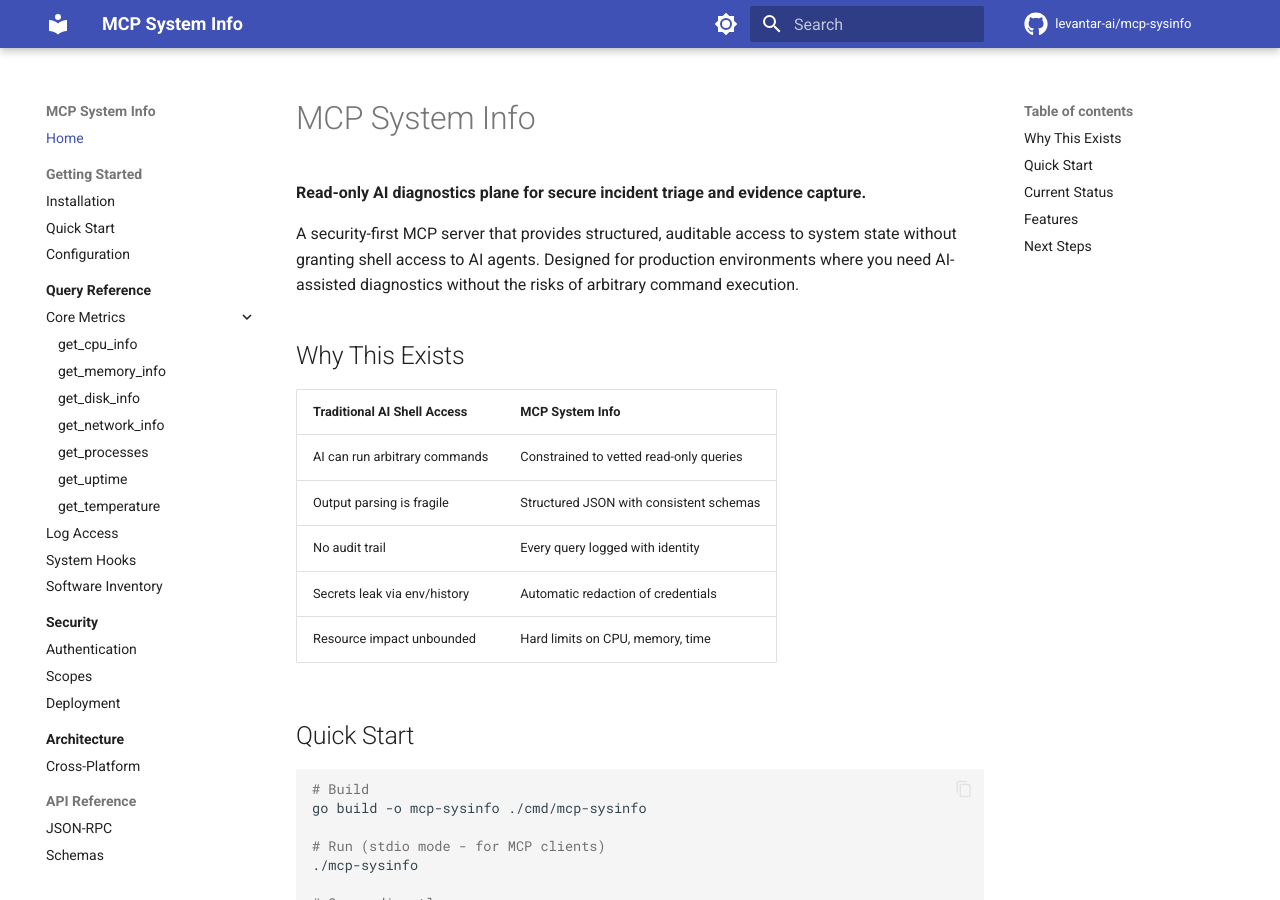
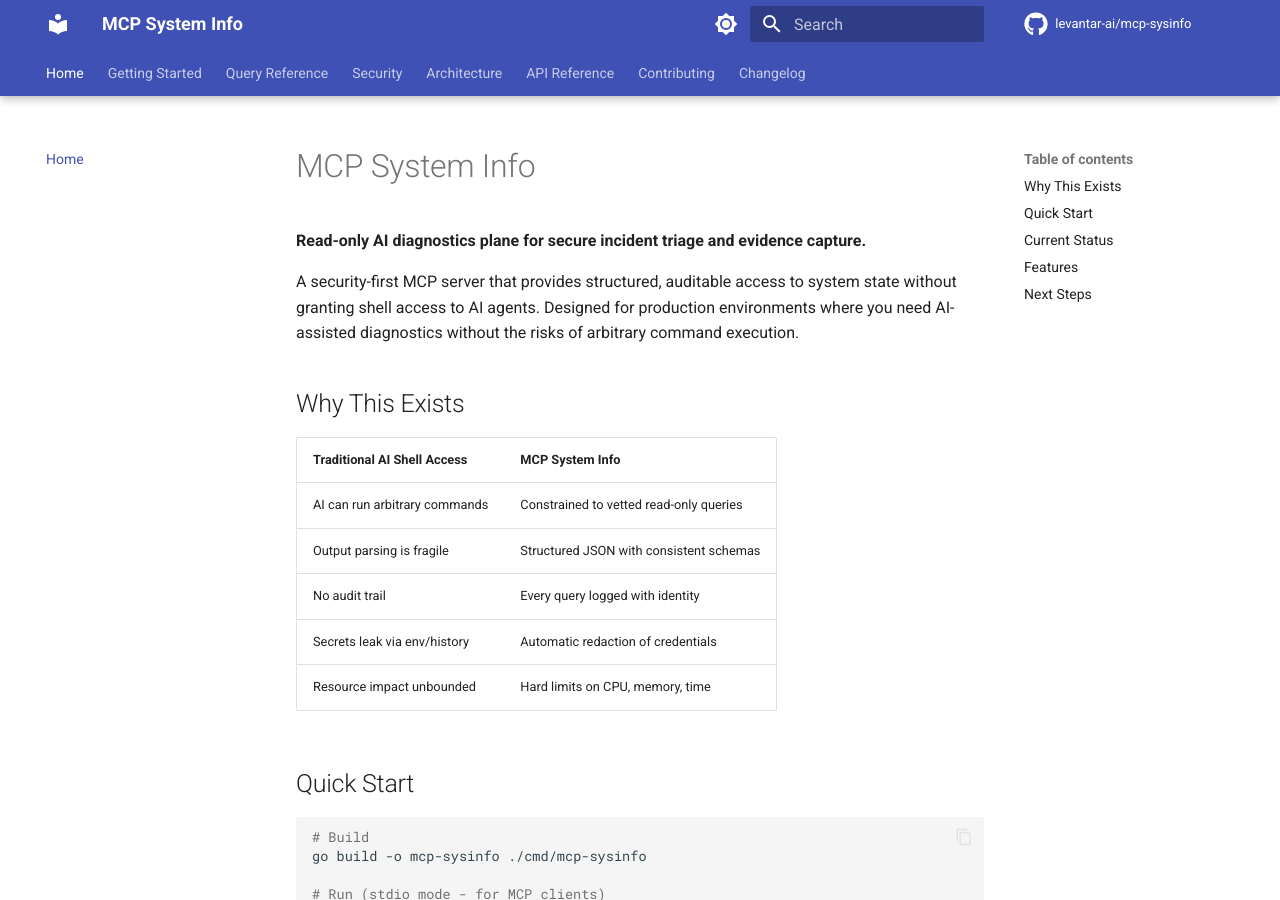
Before and after one commit to levantar-ai/mcp-sysinfo, an MkDocs documentation site: the page built from docs/index.md, in a window 1280 px wide and 900 px high. Built offline with MkDocs 1.6.1 and Material for MkDocs 9.7.7, drawn with Linux system fonts in a browser that asks for light colours; comment, search, counter and statistics services are not loaded; the version menu is left out.

Commit message:
docs: add sticky tabs and improved navigation features
- Add navigation.tabs for top-level section tabs
- Add navigation.tabs.sticky to keep tabs visible when scrolling
- Add navigation.path for breadcrumb navigation
- Add toc.follow for active heading tracking

🤖 Generated with [Claude Code](https://claude.com/claude-code)

Co-Authored-By: Claude Opus 4.5 <noreply@anthropic.com>

```diff
--- a/mkdocs.yml
+++ b/mkdocs.yml
@@ -23,10 +23,14 @@ theme:
   features:
     - navigation.instant
     - navigation.tracking
+    - navigation.tabs
+    - navigation.tabs.sticky
     - navigation.sections
     - navigation.expand
     - navigation.indexes
     - navigation.top
+    - navigation.path
+    - toc.follow
     - search.suggest
     - search.highlight
     - content.code.copy
```
